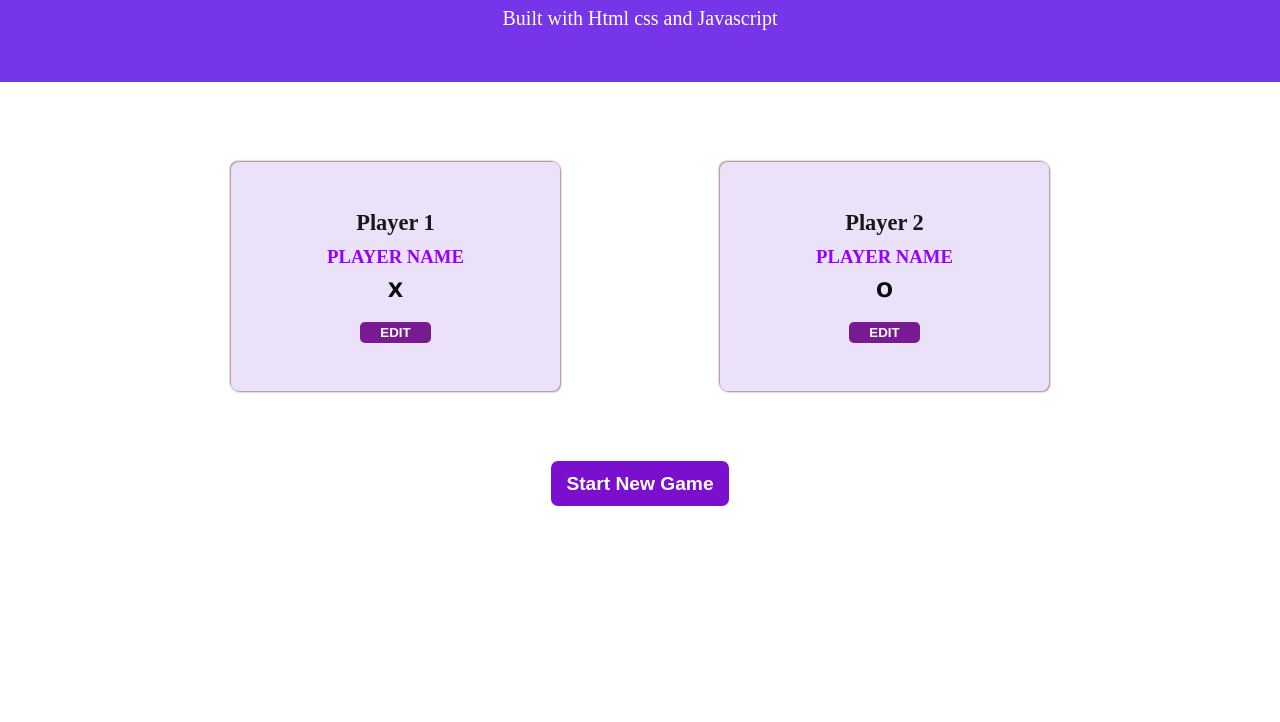
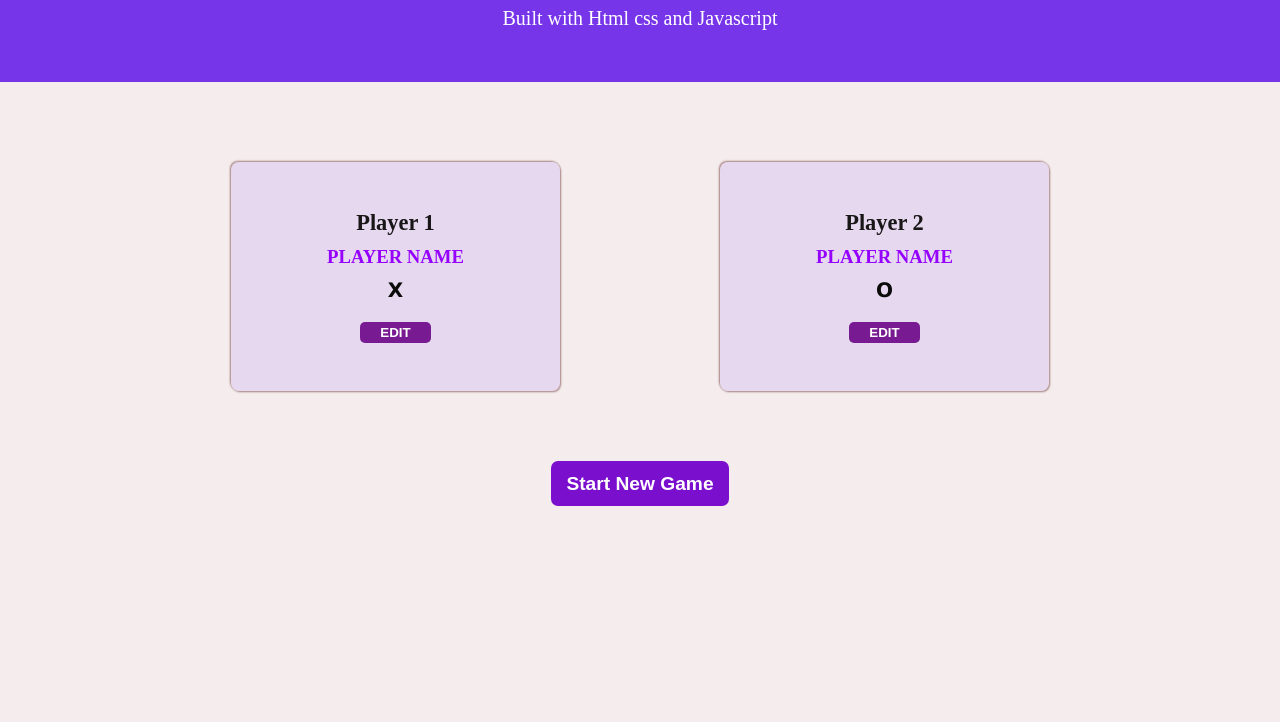
Before and after one commit to venkyeswar/Tic_Tac_Toe_Game, a plain HTML site: page index.html in a window 1280 px wide. Shown: the part 78-800 px from the top of the page. Drawn offline with nearby package versions, Linux system fonts and the light colour scheme.

Commit message:
Tested the git

```diff
--- a/styles/index.css
+++ b/styles/index.css
@@ -5,7 +5,7 @@
 }
 
 body {
-    background-color: rgb(255, 255, 255);
+    background-color: rgb(245, 237, 237);
 }
 
 /*  header section styling */
```
